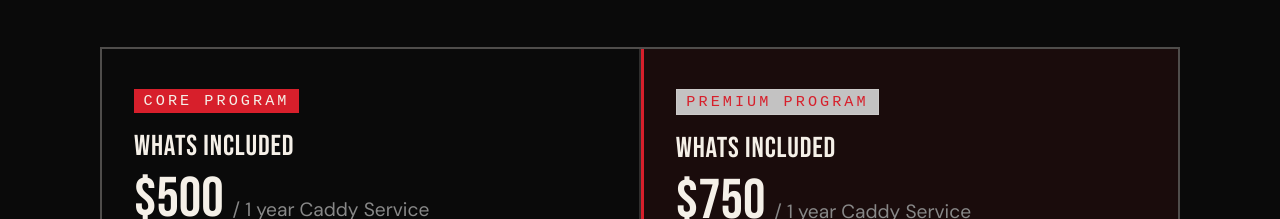
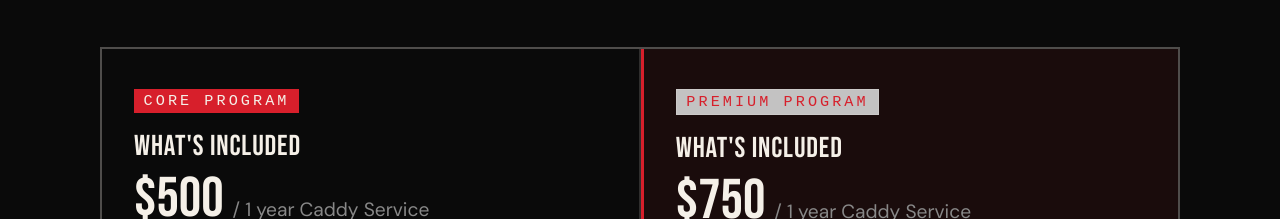
Before and after one commit to jvgiv/ffcpreview, a Next.js app: page / in a window 1280 px wide. Shown: the part 7460-7679 px from the top of the page. Built offline with nearby package versions, Linux system fonts and the light colour scheme; no server answers.

Commit message:
pushing what's

```diff
--- a/src/app/components/home/Pricing.js
+++ b/src/app/components/home/Pricing.js
@@ -58,7 +58,7 @@ export default function Pricing() {
             <div className="pricing-badge">Core Program</div>
             <div className="pricing-name">
               {/* {financialServices?.displayName ||  */}
-              WHATS INCLUDED
+              WHAT'S INCLUDED
               {/* } */}
             </div>
             <div className="pricing-price">
@@ -105,7 +105,7 @@ export default function Pricing() {
             </div>
             <div className="pricing-name">
               {/* {premiumExpansionPack?.displayName ||  */}
-              WHATS INCLUDED
+              WHAT'S INCLUDED
               {/* } */}
             </div>
             <div className="pricing-price">
```
